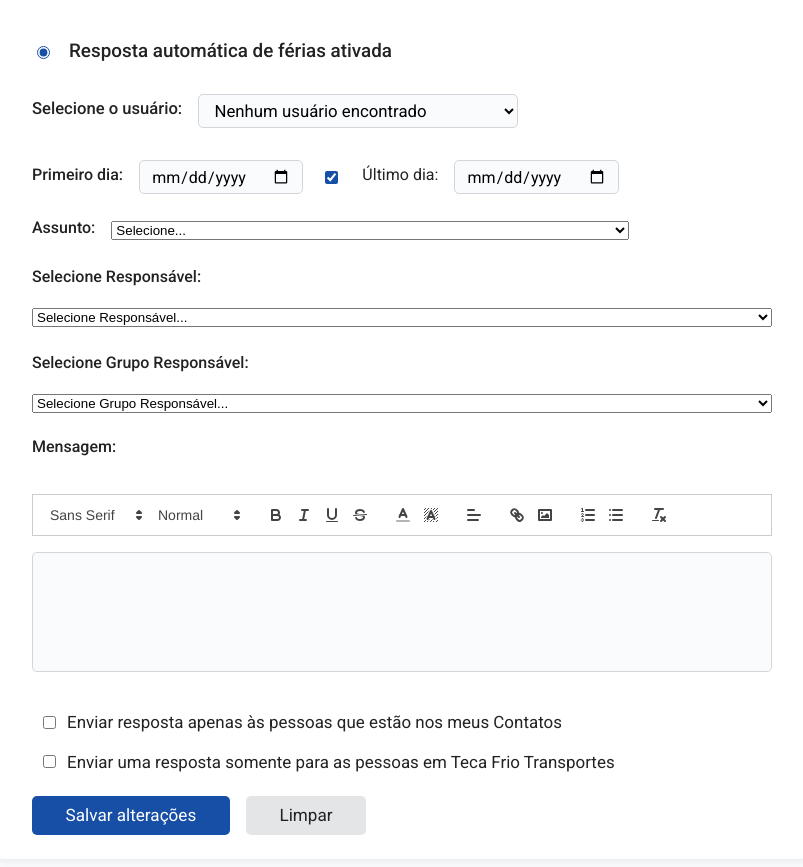
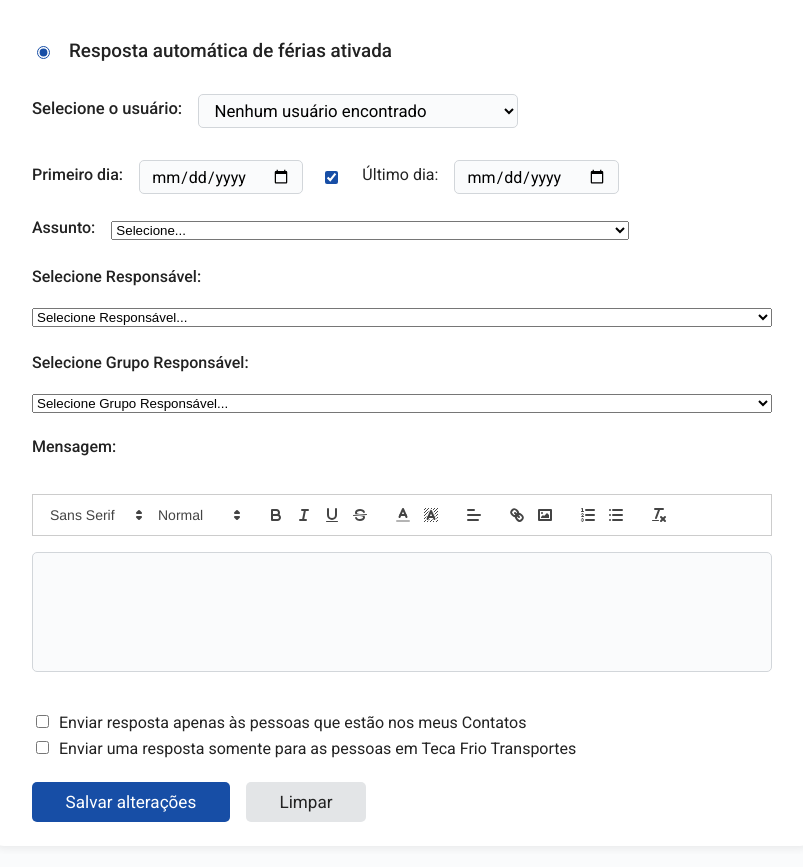
Before and after one commit to webpaulinho/crystal, a Flask app: template templates/painel.html in a window 1280 px wide. Shown: the part 49-916 px from the top of the page, without its empty margins (238-1041 px from the left). After the commit the page ends 871 px from the top, so only its background shows below. Run offline with Flask 3, Linux system fonts and the light colour scheme; the template is opened without the code that fills it, so the values that code supplies are empty; some libraries are stand-ins or nearby versions.

Commit message:
Update painel.html

```diff
--- a/templates/painel.html
+++ b/templates/painel.html
@@ -1,4 +1,4 @@
-<!DOCTYPE html>
+    <!DOCTYPE html>
 <html lang="pt-br">
 <head>
     <meta charset="UTF-8">
@@ -48,23 +48,25 @@
                 <div id="toolbar"></div>
                 <div id="editor"></div>
             </div>
-            <div id="alterar-senha-wrapper" style="margin-top: 15px; display: none;">
+            <div class="form-group" id="alterar-senha-wrapper" style="display:none;">
                 <label style="font-weight: normal;">
                     <input type="checkbox" id="alterar-senha" style="margin-right: 6px;">
-                    <span id="alterar-senha-label">Alterar senha do usuário para padrão e solicitar nova senha no primeiro login</span>
+                    <span id="alterar-senha-label">
+                    Alterar senha do usuário para padrão e solicitar uma nova no primeiro login
+                    </span>
                 </label>
-        </div>
-            <div class="checkbox-group">
-                <label style="display: flex; align-items: center; gap: 8px;">
-                    <input type="checkbox" id="so-contatos" name="so-contatos">
+            </div>
+            <div class="form-group">
+                <label style="font-weight: normal;">
+                    <input type="checkbox" id="so-contatos" style="margin-right: 6px;">
                     Enviar resposta apenas às pessoas que estão nos meus Contatos
                 </label>
             </div>
-            <div class="checkbox-group">
-                <label style="display: flex; align-items: center; gap: 8px;">
-                    <input type="checkbox" id="so-teca" name="so-teca">
+            <div class="form-group">
+                <label style="font-weight: normal;">
+                    <input type="checkbox" id="so-teca" style="margin-right: 6px;">
                     Enviar uma resposta somente para as pessoas em Teca Frio Transportes
-                </label>
+                 </label>
             </div>
             <div class="actions">
                 <button class="btn" type="submit">Salvar alterações</button>
```
